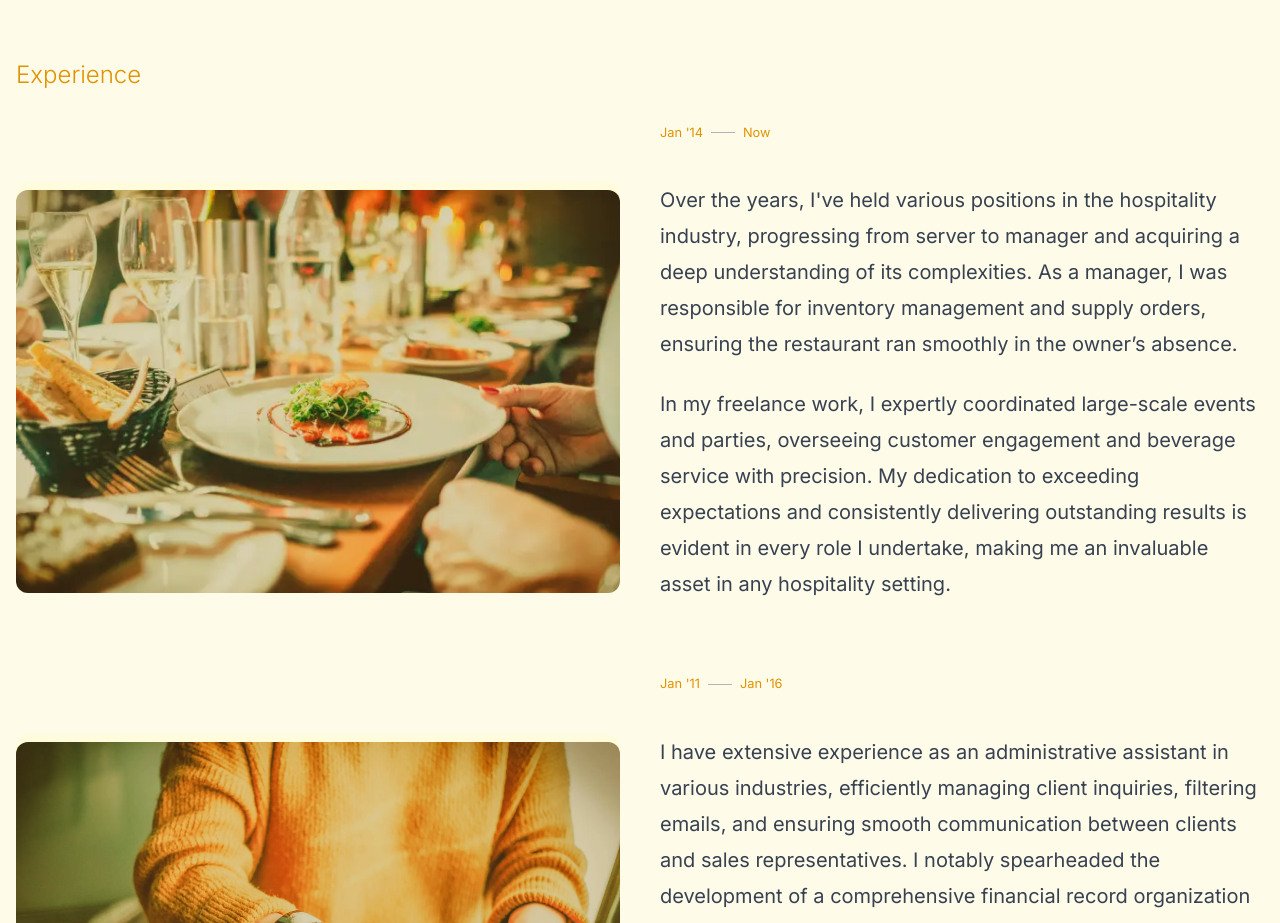
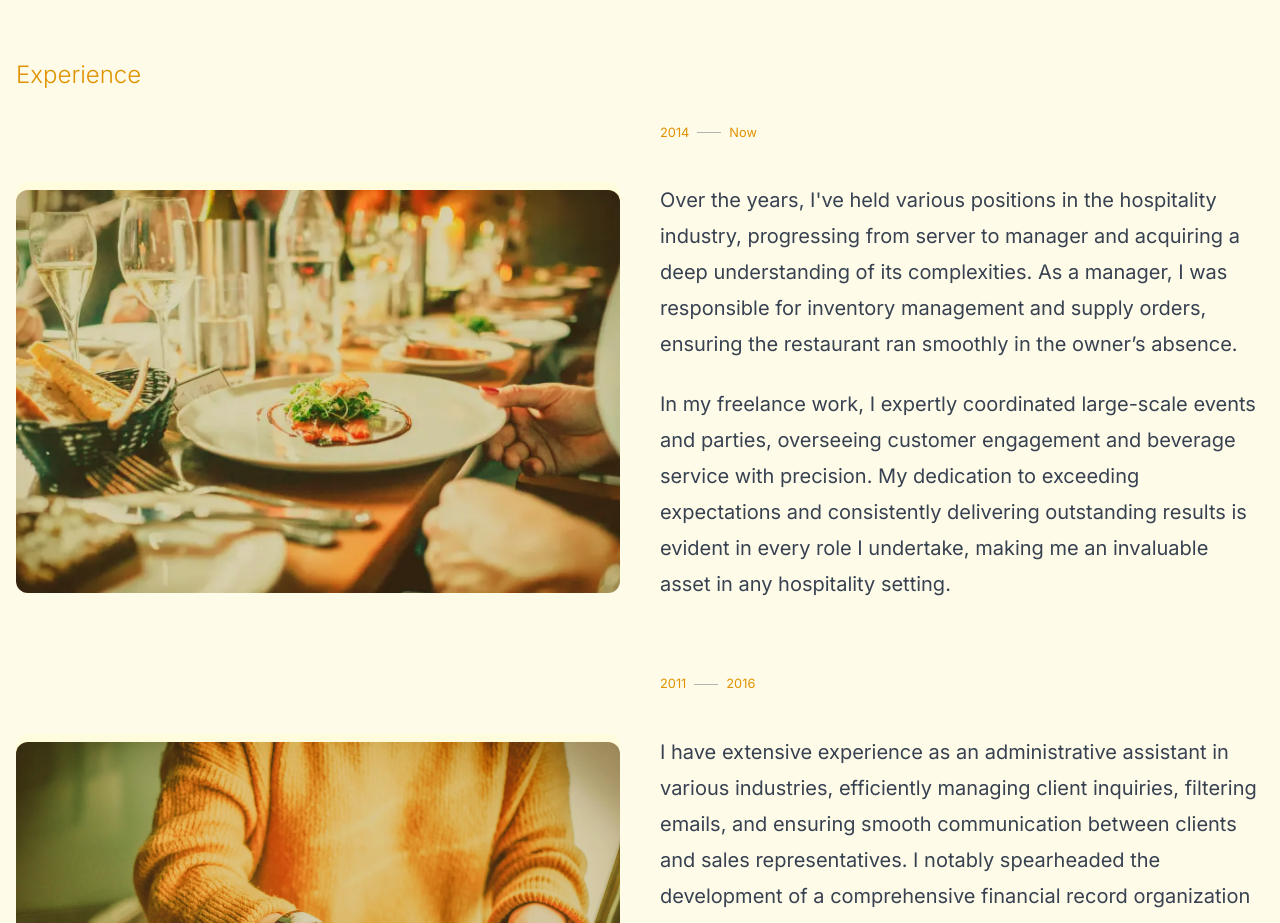
Before and after one commit to josephdburdick/katherinesfrench, a Next.js app: page / in a window 1280 px wide. Shown: the part 780-1703 px from the top of the page. Built offline with nearby package versions, Linux system fonts and the light colour scheme.

Commit message:
Render dates as years only

```diff
--- a/src/components/global/DateSpan.tsx
+++ b/src/components/global/DateSpan.tsx
@@ -10,17 +10,17 @@ export default function DateSpan({ date }: Props) {
     if (!dateProp) return "Now"
 
     const date = new Date(dateProp)
-    const month = date.toLocaleString("default", {
-      month: "short",
+    // const month = date.toLocaleString("default", {
+    //   month: "short",
+    //   timeZone: "UTC",
+    // })
+
+    const year = date.toLocaleString("default", {
+      year: "numeric",
       timeZone: "UTC",
     })
 
-    const year = date.toLocaleString("default", {
-      year: "2-digit",
-      timeZone: "UTC",
-    })
-
-    return `${month} '${year}`
+    return year
   }
 
   return (
```
